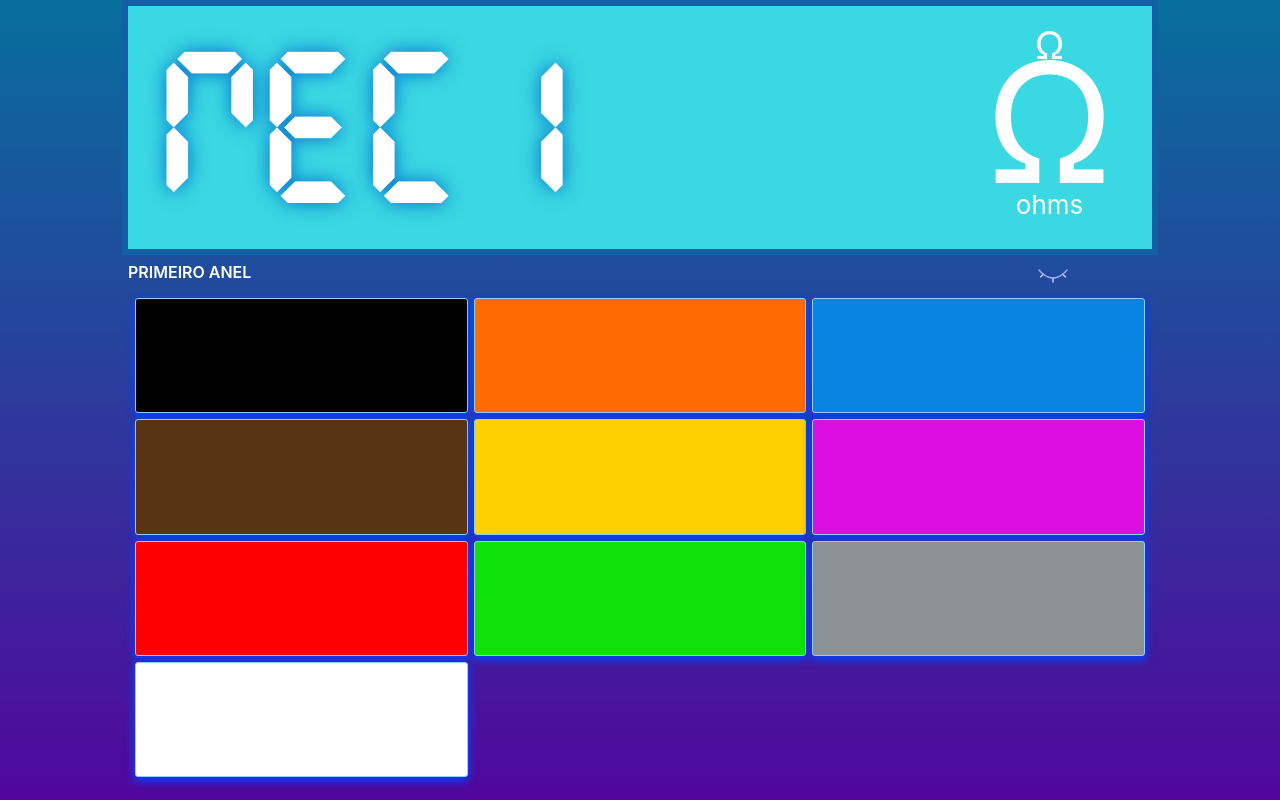
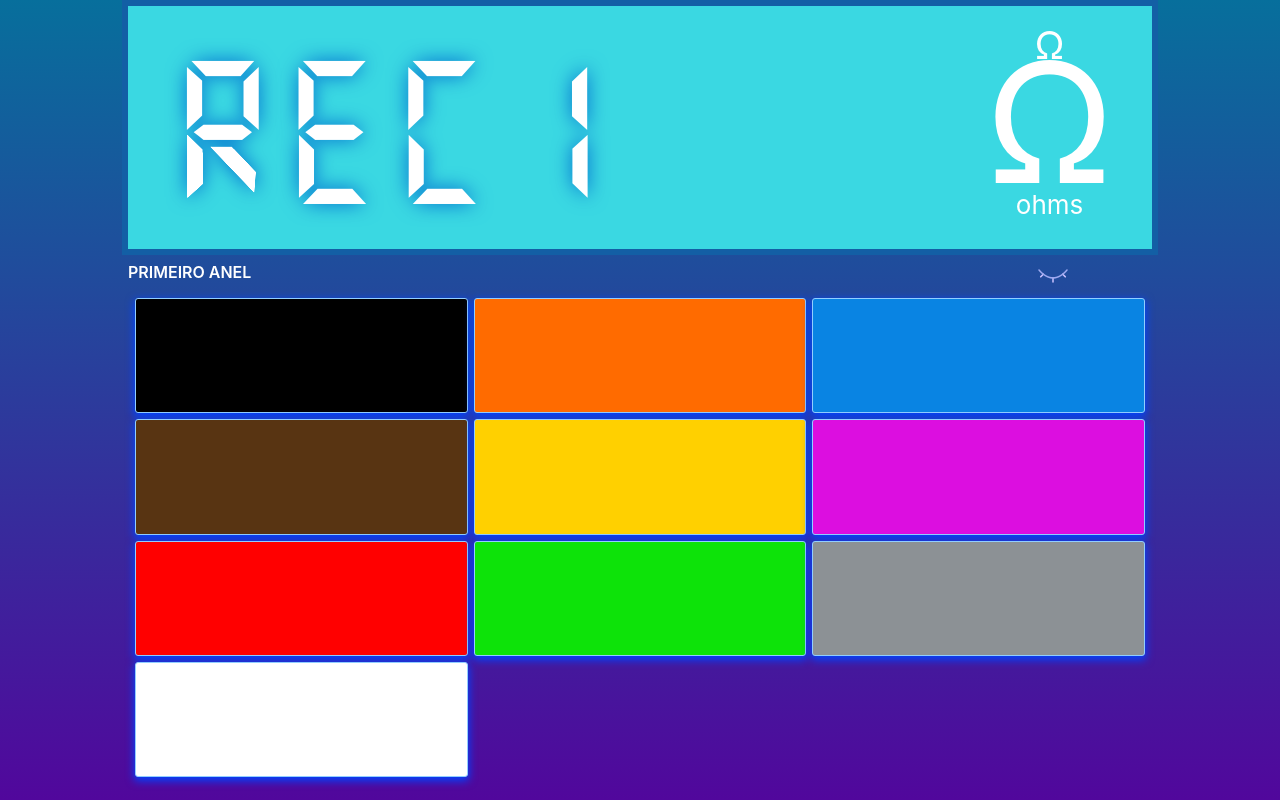
Before and after one commit to AbraaoMorais/Sites, a React (Create React App) app in the folder RE-Calc/re-calc/: page / in a window 1280 px wide. Built offline with nearby package versions, Linux system fonts and the light colour scheme.

Commit message:
release
released bugfix of decimals numbers shown in screen.

```diff
--- a/RE-Calc/re-calc/src/App.jsx
+++ b/RE-Calc/re-calc/src/App.jsx
@@ -35,10 +35,9 @@ function App(props) {
       if(secondCalc >=10000 && secondCalc < 1000000){
 
         secondCalc = secondCalc/1000;
-        //define quantidade de casas decimais após a virgula
-        secondCalc.toFixed(2);
 
         fisicFactor = "K";
+
 
       }else if(secondCalc >= 1000000){
 
@@ -48,8 +47,8 @@ function App(props) {
 
       }
 
-      //define quantidade de casas decimais após a virgula e retorna valor em string;
-      return secondCalc.toFixed(2);
+      //verifica se tem virgula, define quantidade de casas decimais após a virgula e retorna valor em string;
+      return Number.isInteger(secondCalc) ? secondCalc : secondCalc.toFixed(2)
     }
 
   return (
--- a/RE-Calc/re-calc/src/components/displayResult/displayResult.css
+++ b/RE-Calc/re-calc/src/components/displayResult/displayResult.css
@@ -1,8 +1,10 @@
-@font-face {
-    font-family: Digital;
-    src: local('helvetica neue');
-    src: url(../../styles/fonts/Digital.woff) format("woff");
-  }
+
+  @font-face {
+    font-family: 'Digital Numbers Regular';
+    font-style: normal;
+    font-weight: normal;
+    src: local('Digital Numbers Regular'), url('../../styles/fonts/DigitalNumbers-Regular.woff') format('woff');
+    }
 .display-wrapper{
     width: 74%;
     height: 19vmax;
@@ -15,9 +17,10 @@
 }
 
 .display-value{
-    font-family: Digital,Helvetica, Arial, sans-serif;
-    font-size: 18vmax;
+    font-family: Digital Numbers Regular,Helvetica, Arial, sans-serif;
+    font-size: 11vmax;
     font-stretch:wider;
+    letter-spacing: -3px;
     text-align: left;
     color: rgb(255, 255, 255);
     text-shadow: 0 0 19px rgb(0, 106, 206);
```
Also changed, not shown: RE-Calc/re-calc/src/styles/fonts/DigitalNumbers-Regular.woff (added), 1 other file (tests, documents, lock files or other folders).
